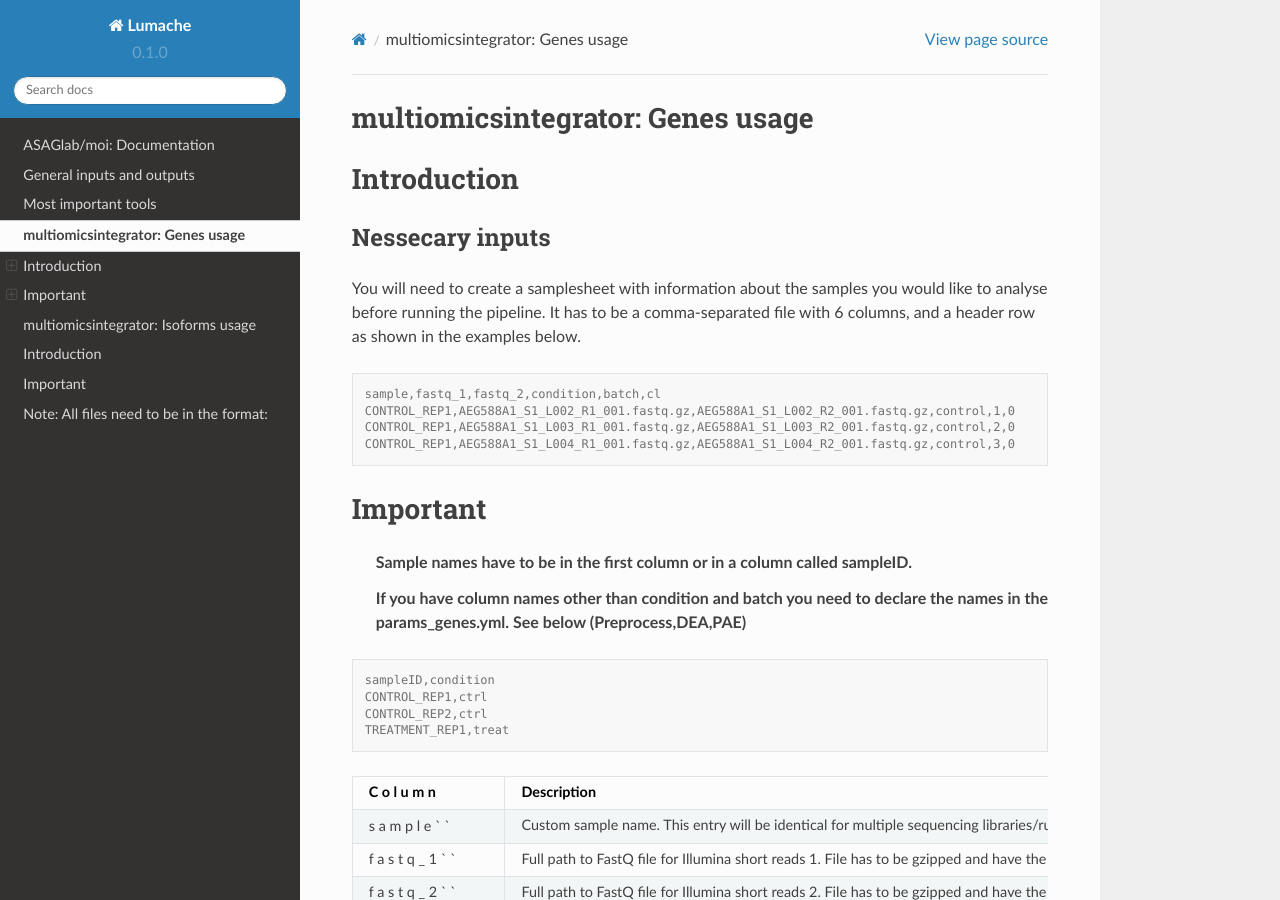
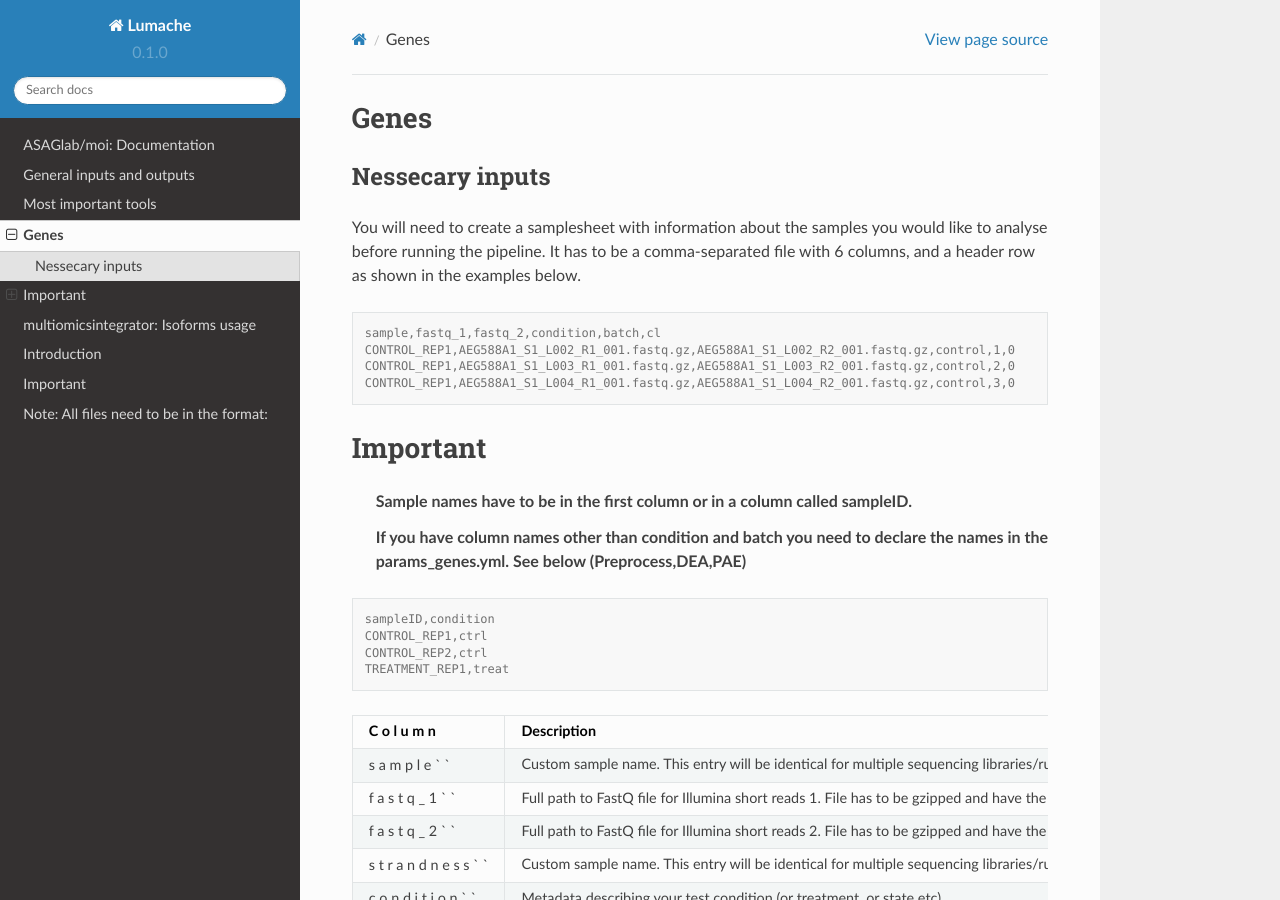
Before and after one commit to Bianca-Pasat/MOI, a Sphinx documentation site: the page built from docs/source/Genes.rst, in a window 1280 px wide and 900 px high. Built offline with Sphinx 7.4.7 and the Read the Docs theme 2.0.0, drawn with Linux system fonts in a browser that asks for light colours.

Commit message:
Update Genes.rst

```diff
--- a/docs/source/Genes.rst
+++ b/docs/source/Genes.rst
@@ -1,12 +1,6 @@
-multiomicsintegrator: Genes usage
-=================================
+Genes
+=====
 
-Introduction
-============
-
-.. raw:: html
-
-   <!-- TODO nf-core: Add documentation about anything specific to running your pipeline. For general topics, please point to (and add to) the main nf-core website. -->
 
 Nessecary inputs
 ----------------
```
